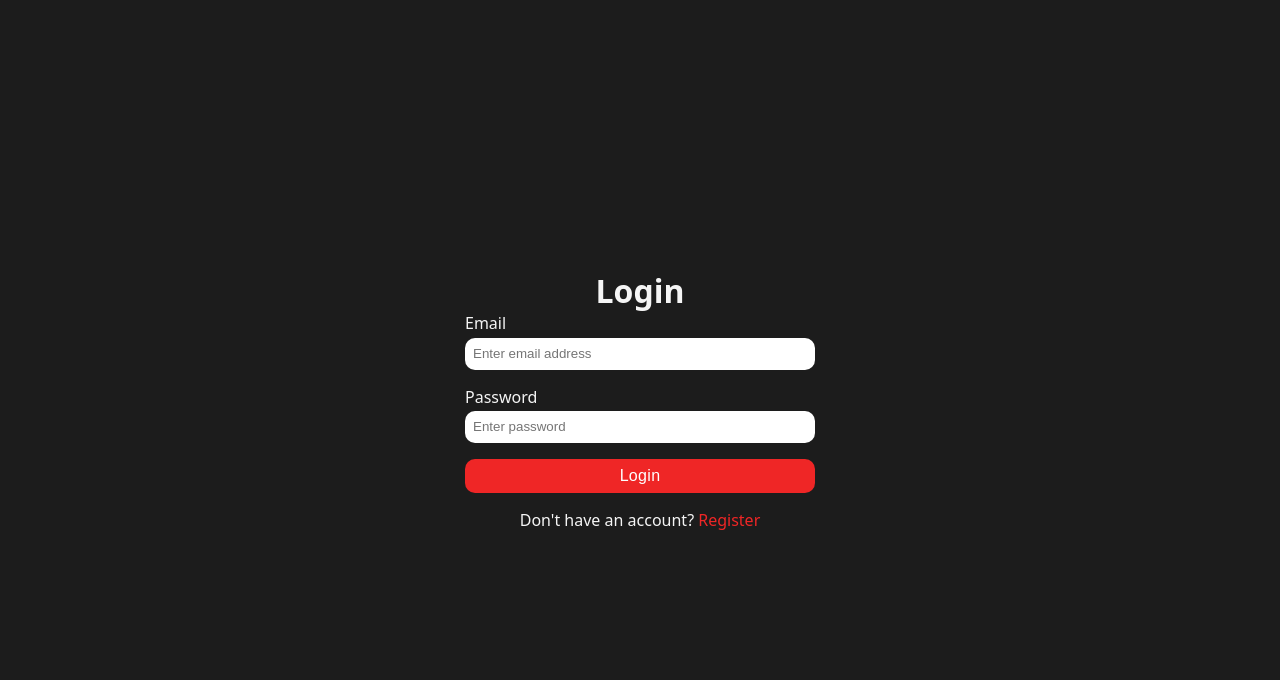
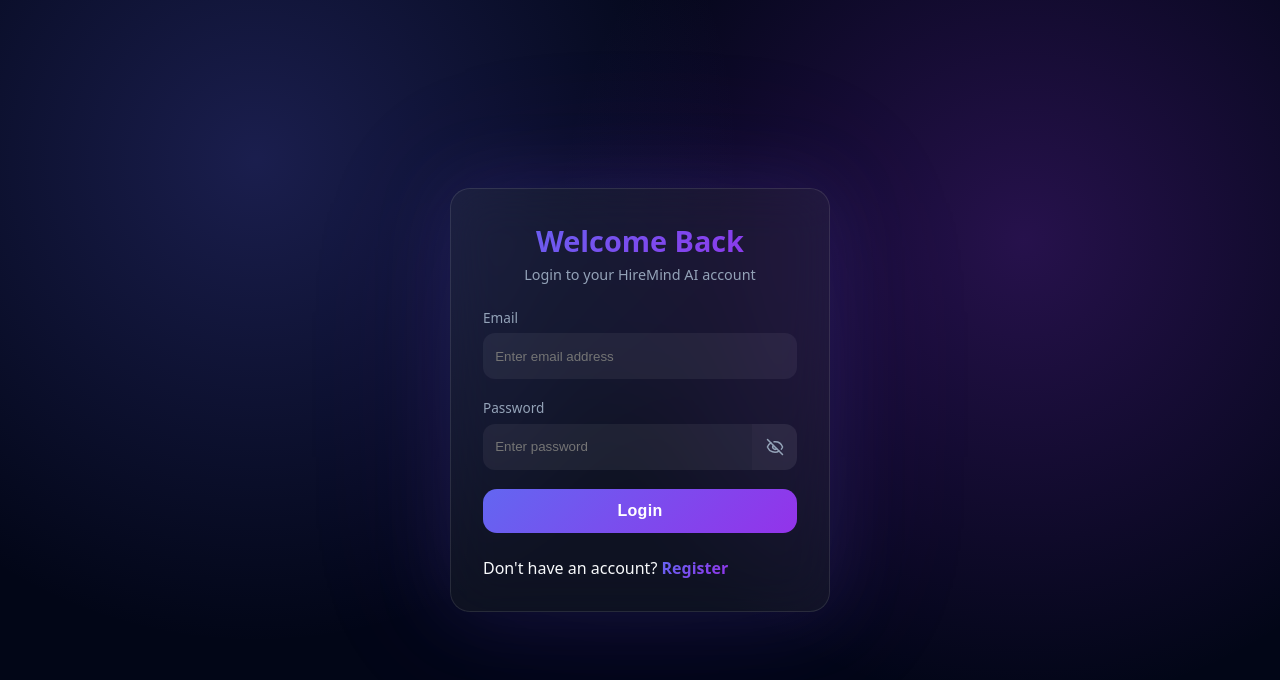
Before and after one commit to anshu0714/Hiremind-AI, a React (Vite) app in the folder frontend/: page /login in a window 1280 px wide. Shown: the top 680 px of the page. Built offline with nearby package versions, Linux system fonts and the light colour scheme.

Commit message:
refactor(frontend): improve auth UI, add password toggle, and clean up styles

```diff
--- a/frontend/package.json
+++ b/frontend/package.json
@@ -10,9 +10,12 @@
     "preview": "vite preview"
   },
   "dependencies": {
+    "axios": "^1.13.6",
+    "lucide-react": "^0.577.0",
     "react": "^19.2.0",
     "react-dom": "^19.2.0",
     "react-router": "^7.13.1",
+    "react-router-dom": "^7.13.1",
     "sass": "^1.97.3"
   },
   "devDependencies": {
--- a/frontend/src/features/auth/auth.form.scss
+++ b/frontend/src/features/auth/auth.form.scss
@@ -1,44 +1,133 @@
-main {
+.form-container {
   width: 100%;
-  min-height: 100vh;
+  max-width: 380px;
+  padding: 2rem;
+
+  border-radius: 20px;
+  backdrop-filter: blur(25px);
+
+  background: var(--glass);
+  border: 1px solid var(--glass-border);
+
+  box-shadow:
+    0 0 80px rgba(99, 102, 241, 0.15),
+    0 0 160px rgba(147, 51, 234, 0.1);
+
   display: flex;
-  align-items: center;
-  justify-content: center;
+  flex-direction: column;
+  gap: 1.5rem;
 
-  .form-container {
-    min-width: 350px;
-    display: flex;
-    flex-direction: column;
-    align-items: center;
+  transition: transform 0.3s ease;
 
-    .form {
-      width: 100%;
-      display: flex;
-      flex-direction: column;
-      gap: 1rem;
+  &:hover {
+    transform: translateY(-4px);
+  }
 
-      .input-group {
-        display: flex;
-        flex-direction: column;
-        gap: 0.2rem;
+  /* HEADER */
+  header {
+    text-align: center;
 
-        input {
-          height: 2rem;
-          padding: 0.5rem;
-          border-radius: 10px;
-          border: none;
-        }
-      }
+    h1 {
+      font-size: 1.8rem;
+      font-weight: 700;
+
+      background: var(--gradient);
+      background-clip: text;
+      -webkit-text-fill-color: transparent;
     }
 
     p {
-      margin-top: 1rem;
+      margin-top: 0.3rem;
+      font-size: 0.9rem;
+      color: var(--muted);
     }
+  }
 
-    a {
-      color: rgb(239, 38, 38);
-      text-decoration: none;
-      font-weight: 500;
+  /* LINKS */
+  a {
+    background: var(--gradient);
+    background-clip: text;
+    -webkit-text-fill-color: transparent;
+
+    font-weight: 600;
+    text-decoration: none;
+  }
+
+  /* FORM */
+  .form {
+    display: flex;
+    flex-direction: column;
+    gap: 1.2rem;
+  }
+}
+
+/* INPUT GROUP */
+.input-group {
+  display: flex;
+  flex-direction: column;
+  gap: 0.4rem;
+
+  label {
+    font-size: 0.85rem;
+    color: var(--muted);
+  }
+}
+
+/* INPUT BASE */
+.input {
+  height: 46px;
+  padding: 0.7rem;
+
+  border-radius: 12px;
+
+  background: rgba(255, 255, 255, 0.06);
+  border: 1px solid transparent;
+
+  color: var(--text);
+  outline: none;
+
+  transition: all 0.3s ease;
+
+  &:focus {
+    border-color: var(--primary);
+    box-shadow:
+      0 0 12px rgba(99, 102, 241, 0.6),
+      0 0 25px rgba(147, 51, 234, 0.4);
+  }
+}
+
+/* PASSWORD FIELD */
+.password-wrapper {
+  display: flex;
+  align-items: center;
+
+  .input {
+    flex: 1;
+    border-radius: 12px 0 0 12px;
+    border-right: none;
+  }
+
+  .eye {
+    width: 45px;
+    height: 46px;
+
+    display: flex;
+    align-items: center;
+    justify-content: center;
+
+    border-radius: 0 12px 12px 0;
+
+    background: rgba(255, 255, 255, 0.08);
+    border: none;
+
+    cursor: pointer;
+
+    color: var(--muted);
+    transition: all 0.2s ease;
+
+    &:hover {
+      color: var(--primary);
+      background: rgba(255, 255, 255, 0.12);
     }
   }
 }
--- a/frontend/src/features/auth/pages/Login.jsx
+++ b/frontend/src/features/auth/pages/Login.jsx
@@ -1,7 +1,13 @@
-import { Link } from "react-router";
+import { useState } from "react";
+import { Link } from "react-router-dom";
+import { Eye, EyeOff } from "lucide-react";
 import "../auth.form.scss";
 
 const Login = () => {
+  const [showPassword, setShowPassword] = useState(false);
+
+  const togglePassword = () => setShowPassword((prev) => !prev);
+
   const handleSubmit = (e) => {
     e.preventDefault();
   };
@@ -9,36 +15,57 @@
   return (
     <main>
       <div className="form-container">
-        <h1> Login </h1>
+        <header>
+          <h1>Welcome Back</h1>
+          <p>Login to your HireMind AI account</p>
+        </header>
 
-        <form className="form" onSubmit={handleSubmit}>
+        <form className="form" onSubmit={handleSubmit} noValidate>
+          {/* EMAIL */}
           <div className="input-group">
             <label htmlFor="email">Email</label>
             <input
+              className="input"
               id="email"
+              name="email"
               type="email"
               placeholder="Enter email address"
               required
             />
           </div>
 
+          {/* PASSWORD */}
           <div className="input-group">
             <label htmlFor="password">Password</label>
-            <input
-              id="password"
-              type="password"
-              placeholder="Enter password"
-              required
-            />
+
+            <div className="password-wrapper">
+              <input
+                className="input"
+                id="password"
+                name="password"
+                type={showPassword ? "text" : "password"}
+                placeholder="Enter password"
+                required
+              />
+
+              <button
+                type="button"
+                className="eye"
+                onClick={togglePassword}
+                aria-label="Toggle password visibility"
+              >
+                {showPassword ? <Eye size={18} /> : <EyeOff size={18} />}
+              </button>
+            </div>
           </div>
 
-          <button type="submit" className="button primary-button">
+          <button type="submit" className="button">
             Login
           </button>
         </form>
 
         <p>
-          Don't have an account?<Link to={"/register"}> Register</Link>
+          Don't have an account? <Link to="/register">Register</Link>
         </p>
       </div>
     </main>
--- a/frontend/src/features/auth/pages/Register.jsx
+++ b/frontend/src/features/auth/pages/Register.jsx
@@ -1,7 +1,13 @@
-import { Link } from "react-router";
+import { useState } from "react";
+import { Link } from "react-router-dom";
+import { Eye, EyeOff } from "lucide-react";
 import "../auth.form.scss";
 
 const Register = () => {
+  const [showPassword, setShowPassword] = useState(false);
+
+  const togglePassword = () => setShowPassword((prev) => !prev);
+
   const handleSubmit = (e) => {
     e.preventDefault();
   };
@@ -9,46 +15,70 @@
   return (
     <main>
       <div className="form-container">
-        <h1> Register </h1>
+        <header>
+          <h1>Create Account</h1>
+          <p>Start your AI interview journey</p>
+        </header>
 
-        <form className="form" onSubmit={handleSubmit}>
+        <form className="form" onSubmit={handleSubmit} noValidate>
+          {/* USERNAME */}
           <div className="input-group">
-            <label htmlFor="userName">Username</label>
+            <label htmlFor="username">Username</label>
             <input
-              id="userName"
-              type="userName"
-              placeholder="Enter user name"
+              className="input"
+              id="username"
+              name="username"
+              type="text"
+              placeholder="Enter username"
               required
             />
           </div>
 
+          {/* EMAIL */}
           <div className="input-group">
             <label htmlFor="email">Email</label>
             <input
+              className="input"
               id="email"
+              name="email"
               type="email"
               placeholder="Enter email address"
               required
             />
           </div>
 
+          {/* PASSWORD */}
           <div className="input-group">
             <label htmlFor="password">Password</label>
-            <input
-              id="password"
-              type="password"
-              placeholder="Enter password"
-              required
-            />
+
+            <div className="password-wrapper">
+              <input
+                className="input"
+                id="password"
+                name="password"
+                type={showPassword ? "text" : "password"}
+                placeholder="Enter password"
+                required
+              />
+
+              <button
+                type="button"
+                className="eye"
+                onClick={togglePassword}
+                aria-label="Toggle password visibility"
+              >
+                {showPassword ? <Eye size={18} /> : <EyeOff size={18} />}
+              </button>
+            </div>
           </div>
 
-          <button type="submit" className="button primary-button">
+          <button type="submit" className="button">
             Register
           </button>
         </form>
 
         <p>
-          Already have an account? <Link to={"/login"}>Login</Link>
+          Already have an account? <Link to="/login">Login</Link>
         </p>
       </div>
     </main>
--- a/frontend/src/style.scss
+++ b/frontend/src/style.scss
@@ -1,28 +1,64 @@
-
 @use "./styles/button.scss";
 
-* {
-  margin: 0%;
-  padding: 0%;
+/* ================= RESET ================= */
+*,
+*::before,
+*::after {
+  margin: 0;
+  padding: 0;
   box-sizing: border-box;
 }
 
+/* ================= DESIGN TOKENS ================= */
+:root {
+  --primary: #6366f1;
+  --secondary: #9333ea;
+  --accent: #22d3ee;
+
+  --gradient: linear-gradient(135deg, #6366f1, #9333ea);
+
+  --text: #f8fafc;
+  --muted: #94a3b8;
+
+  --bg: #020617;
+  --glass: rgba(255, 255, 255, 0.05);
+  --glass-border: rgba(255, 255, 255, 0.1);
+}
+
+/* ================= GLOBAL ================= */
 html,
 body {
   height: 100%;
   width: 100%;
-  background-color: #1c1c1c;
-  color: #f5f5f5;
+  background: var(--bg);
+  color: var(--text);
   font-family:
     system-ui,
     -apple-system,
     BlinkMacSystemFont,
     "Segoe UI",
     Roboto,
-    Oxygen,
-    Ubuntu,
-    Cantarell,
-    "Open Sans",
-    "Helvetica Neue",
     sans-serif;
 }
+
+/* ================= LAYOUT ================= */
+main {
+  min-height: 100vh;
+
+  display: flex;
+  align-items: center;
+  justify-content: center;
+
+  background:
+    radial-gradient(
+      circle at 20% 20%,
+      rgba(99, 102, 241, 0.25),
+      transparent 40%
+    ),
+    radial-gradient(
+      circle at 80% 30%,
+      rgba(147, 51, 234, 0.25),
+      transparent 40%
+    ),
+    var(--bg);
+}
--- a/frontend/src/styles/button.scss
+++ b/frontend/src/styles/button.scss
@@ -1,14 +1,47 @@
 .button {
-  padding: 0.5rem;
-  border-radius: 10px;
-  background-color: rgb(239, 38, 38);
+  height: 44px;
+  border-radius: 14px;
+  border: none;
+
+  background: var(--gradient);
   color: white;
+
   font-size: 1rem;
-  letter-spacing: 0.02rem;
-  border: none;
+  font-weight: 600;
+  letter-spacing: 0.3px;
+
+  transition: all 0.3s ease;
+
+  position: relative;
+  overflow: hidden;
+}
+
+/* SHINE EFFECT */
+.button::before {
+  content: "";
+  position: absolute;
+  inset: 0;
+
+  background: linear-gradient(
+    120deg,
+    transparent,
+    rgba(255, 255, 255, 0.4),
+    transparent
+  );
+
+  opacity: 0;
+  transition: 0.5s;
+}
+
+.button:hover::before {
+  opacity: 1;
 }
 
 .button:hover {
   cursor: pointer;
-  background-color: rgb(255, 40, 40);
+  transform: translateY(-2px);
+
+  box-shadow:
+    0 0 20px rgba(99, 102, 241, 0.6),
+    0 0 40px rgba(147, 51, 234, 0.4);
 }
```
Also changed, not shown: 1 other file (tests, documents, lock files or other folders).
